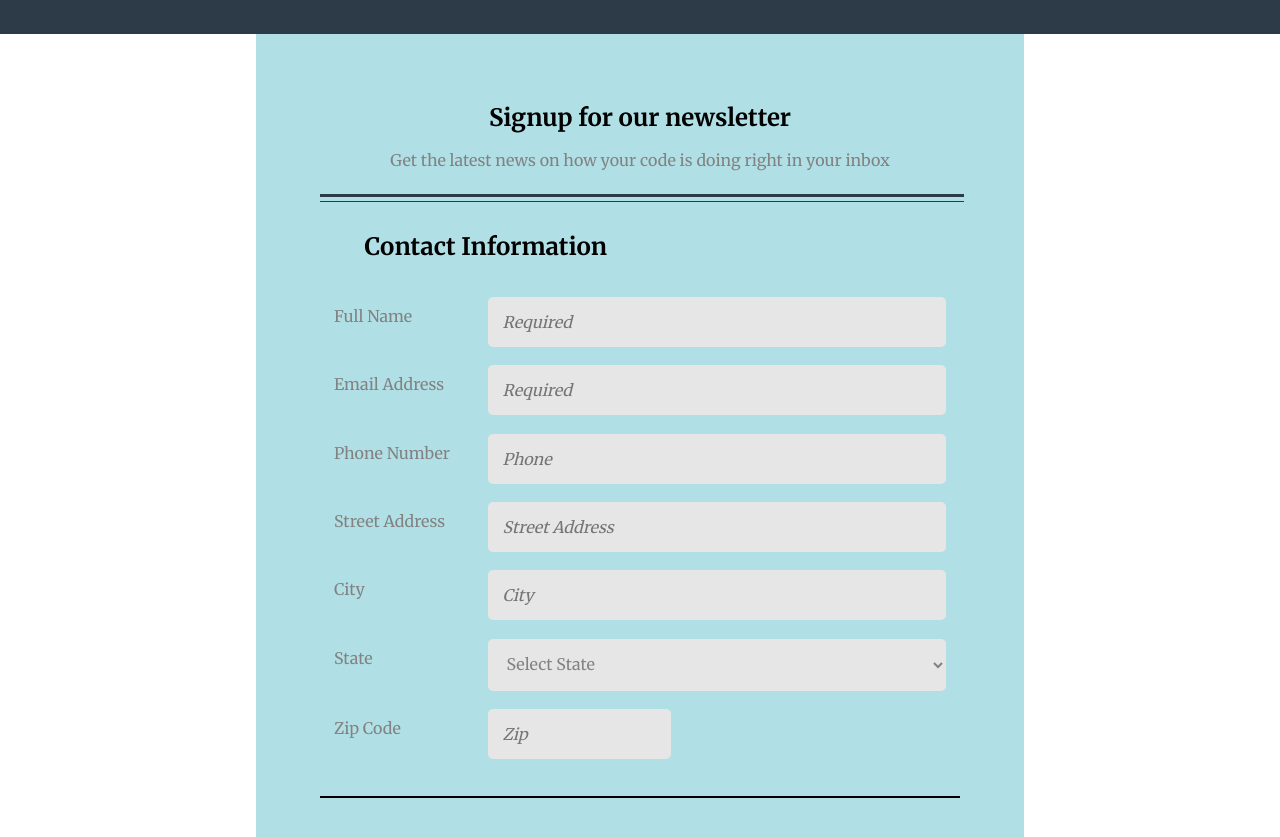
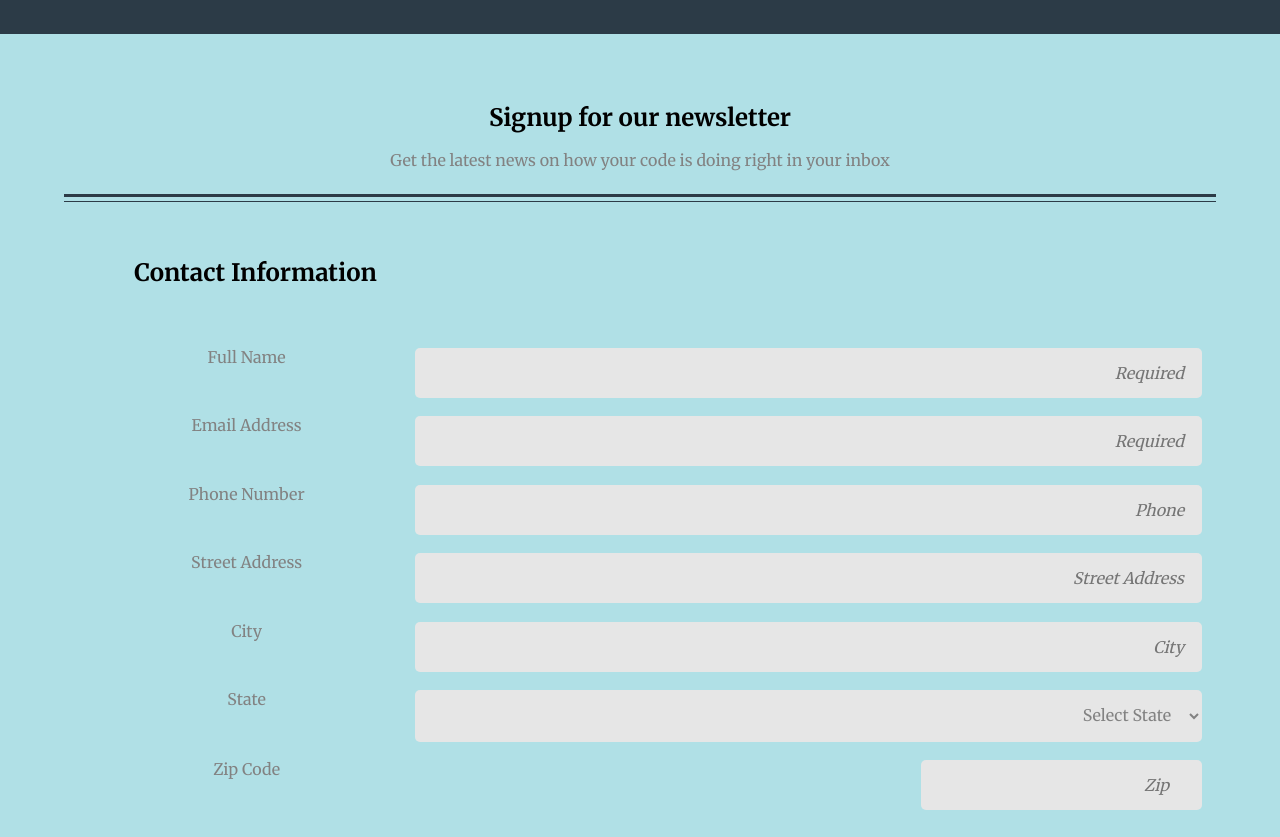
Before and after one commit to WojciechChomanski/My-Third-Techdegree-Project, a plain HTML site: page index.html in a window 1280 px wide. Shown: the part 76-913 px from the top of the page. Drawn offline with nearby package versions, Linux system fonts and the light colour scheme.

Commit message:
Update 08.03.2022
CSS Update.

```diff
--- a/css/style.css
+++ b/css/style.css
@@ -1,5 +1,6 @@
 * {
     font-family: 'Merriweather', serif;
+    box-sizing: border-box;
 }
 
 body {
@@ -72,7 +73,7 @@ input[type=email],
 input[type=number],
 select,textarea {
     width: 100%;
-    text-align: left;
+    text-align: right;
     transition-duration: 1000ms;
 }
 
@@ -82,9 +83,11 @@ select,textarea {
     padding-right: 3px;
 }
 
-input:focus{
+input:focus,
+select:focus,
+textarea:focus {
     background: rgb(145, 138, 138);
-    transform: scale(1.1);
+    transform: scale(1.03);
 }
 
 hr {
@@ -144,10 +147,10 @@ fieldset {
 @media screen and (min-width: 768px) {
     .main-form label {
         display: inline-block;
+        margin: 0 auto;
     }
 
     .container {
-        max-width:50%;
         margin: auto;
         padding-top: 50px;
     }
@@ -155,18 +158,18 @@ fieldset {
     .input-section{
         display: flex;
         flex-direction: row;
-        justify-content: space-between;
+        flex-basis: 75%;
     }
     .main-form input, .main-form select {
         width: 70%;
     }
 
     .main-form select {
-    box-sizing:content-box;
+    box-sizing: inherit;
     }
 
     #zip {
         width: 25%;
-        margin-right: 45%;
+        margin-left: 45%;
     }
 }
--- a/index.html
+++ b/index.html
@@ -5,7 +5,7 @@
     <meta charset="utf-8">
     <title>Title</title>
     <meta name="description" content="DESCRIPTION">
-    <meta id="Viewport" name="viewport" content="initial-scale=1, maximum-scale=1, minimum-scale=1, user-scalable=no">
+    <meta name="viewport" content="width=device-width, initial-scale=1.0" />
     <link rel="stylesheet" href="https://cdnjs.cloudflare.com/ajax/libs/normalize/8.0.1/normalize.min.css"/>
     <link rel="stylesheet" href="css/style.css">
     <link href="https://fonts.googleapis.com/css2?family=Merriweather:wght@300;400;700&display=swap" rel="stylesheet">
```
